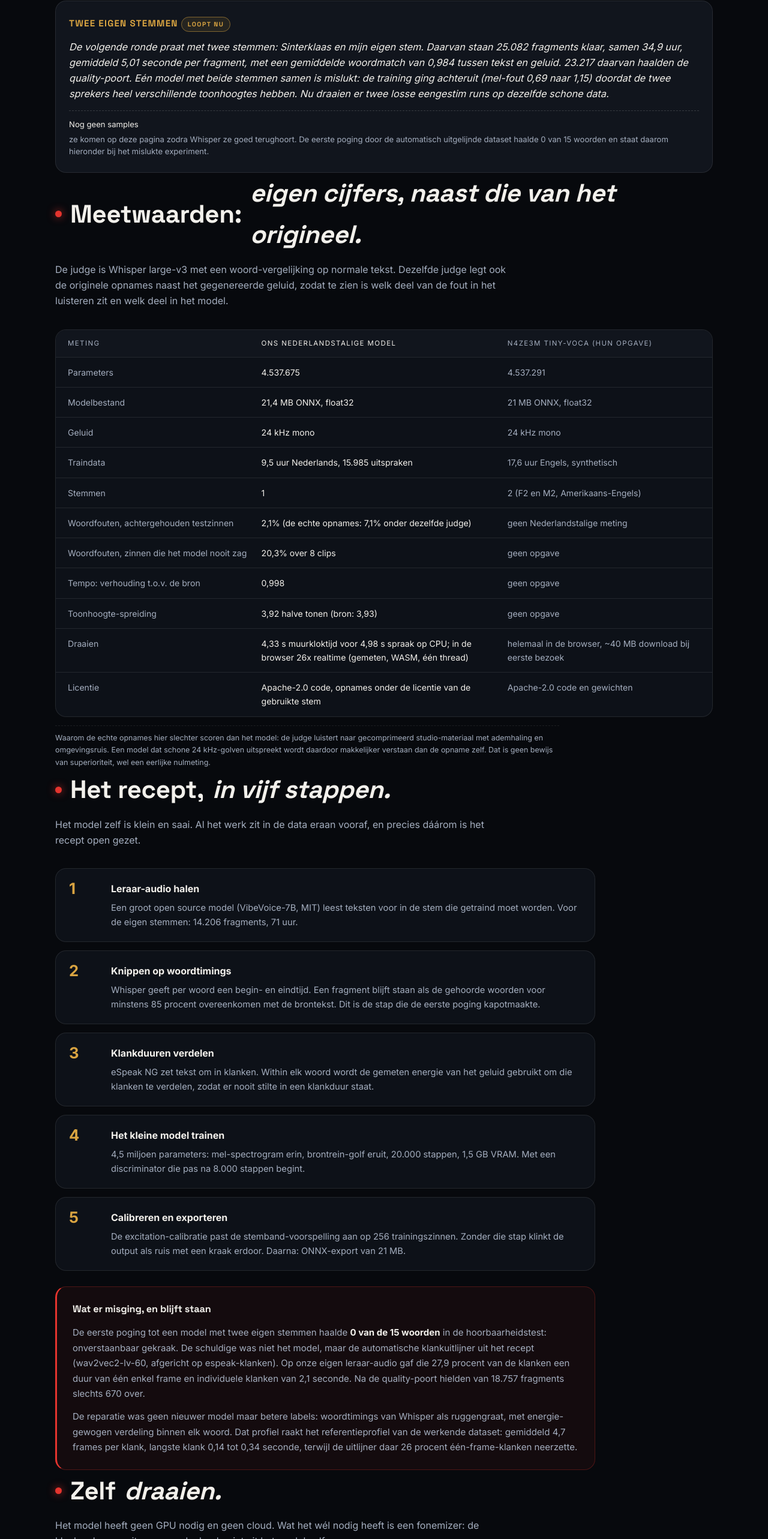
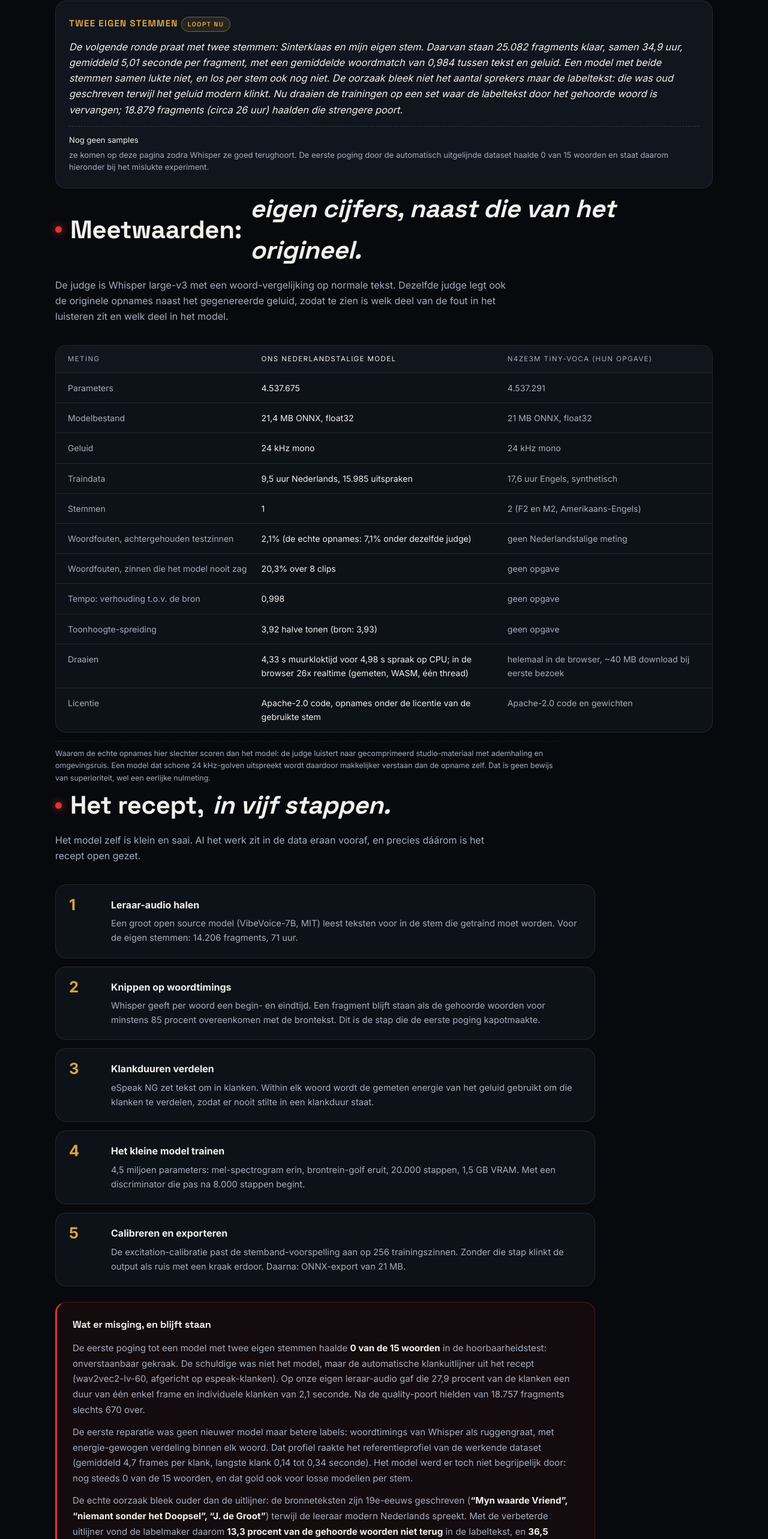
Before and after one commit to RobertDingenouts/robaslab, a plain HTML site: page tts/index.html in a window 1280 px wide. Shown: the part 2569-5134 px from the top of the page at 60% size. Drawn offline with Linux system fonts and the light colour scheme; no server answers.

Commit message:
TTS-pagina: ware oorzaak van het mislukte stemmodel opgeschreven (labeltekst tegenover gesproken tekst)

```diff
--- a/tts/index.html
+++ b/tts/index.html
@@ -111,7 +111,7 @@
     </aside>
     <article class="tcard tnext rv" data-d="5">
       <h3>Twee eigen stemmen <span class="tstat loop">loopt nu</span></h3>
-      <p class="tsay">De volgende ronde praat met twee stemmen: Sinterklaas en mijn eigen stem. Daarvan staan 25.082 fragments klaar, samen 34,9 uur, gemiddeld 5,01 seconde per fragment, met een gemiddelde woordmatch van 0,984 tussen tekst en geluid. 23.217 daarvan haalden de quality-poort. Eén model met beide stemmen samen is mislukt: de training ging achteruit (mel-fout 0,69 naar 1,15) doordat de twee sprekers heel verschillende toonhoogtes hebben. Nu draaien er twee losse eengestim runs op dezelfde schone data.</p>
+      <p class="tsay">De volgende ronde praat met twee stemmen: Sinterklaas en mijn eigen stem. Daarvan staan 25.082 fragments klaar, samen 34,9 uur, gemiddeld 5,01 seconde per fragment, met een gemiddelde woordmatch van 0,984 tussen tekst en geluid. Een model met beide stemmen samen lukte niet, en los per stem ook nog niet. De oorzaak bleek niet het aantal sprekers maar de labeltekst: die was oud geschreven terwijl het geluid modern klinkt. Nu draaien de trainingen op een set waar de labeltekst door het gehoorde woord is vervangen; 18.879 fragments (circa 26 uur) haalden die strengere poort.</p>
       <p class="tverdict pend">Nog geen samples<span>ze komen op deze pagina zodra Whisper ze goed terughoort. De eerste poging door de automatisch uitgelijnde dataset haalde 0 van 15 woorden en staat daarom hieronder bij het mislukte experiment.</span></p>
     </article>
   </div>
@@ -156,7 +156,9 @@
   <div class="tfail rv" data-d="2">
     <h3>Wat er misging, en blijft staan</h3>
     <p>De eerste poging tot een model met twee eigen stemmen haalde <b>0 van de 15 woorden</b> in de hoorbaarheidstest: onverstaanbaar gekraak. De schuldige was niet het model, maar de automatische klankuitlijner uit het recept (wav2vec2-lv-60, afgericht op espeak-klanken). Op onze eigen leraar-audio gaf die 27,9 procent van de klanken een duur van één enkel frame en individuele klanken van 2,1 seconde. Na de quality-poort hielden van 18.757 fragments slechts 670 over.</p>
-    <p>De reparatie was geen nieuwer model maar betere labels: woordtimings van Whisper als ruggengraat, met energie-gewogen verdeling binnen elk woord. Dat profiel raakt het referentieprofiel van de werkende dataset: gemiddeld 4,7 frames per klank, langste klank 0,14 tot 0,34 seconde, terwijl de uitlijner daar 26 procent één-frame-klanken neerzette.</p>
+    <p>De eerste reparatie was geen nieuwer model maar betere labels: woordtimings van Whisper als ruggengraat, met energie-gewogen verdeling binnen elk woord. Dat profiel raakte het referentieprofiel van de werkende dataset (gemiddeld 4,7 frames per klank, langste klank 0,14 tot 0,34 seconde). Het model werd er toch niet begrijpelijk door: nog steeds 0 van de 15 woorden, en dat gold ook voor losse modellen per stem.</p>
+    <p>De echte oorzaak bleek ouder dan de uitlijner: de bronneteksten zijn 19e-eeuws geschreven (<b>“Myn waarde Vriend”, “niemant sonder het Doopsel”, “J. de Groot”</b>) terwijl de leeraar modern Nederlands spreekt. Met de verbeterde uitlijner vond de labelmaker daarom <b>13,3 procent van de gehoorde woorden niet terug</b> in de labeltekst, en <b>36,5 procent van de klanken</b> kwam op de noodmaat van 2 frames (0,02 seconde) terecht. De werkende eengestim dataset met moderne teksten zit op 17,2 procent. Het model kreeg een klankenreeks die niet bij het geluid paste en kon dan alleen geruis voorspellen.</p>
+    <p>De reparatie nu: de labeltekst is vervangen door wat Whisper daadwerkelijk hoorde, met de leestekens van de oorspronkelijke zin, en de poort laat rijen af die nog meer dan 30 procent kortgemeten klanken bevatten. 79,4 procent van de fragments, 18.879 stuks en circa 26 uur, haalt die lat. De rest blijft buiten beeld totdat uitspraak en tekst het eens zijn.</p>
   </div>
 </section>
 
```
